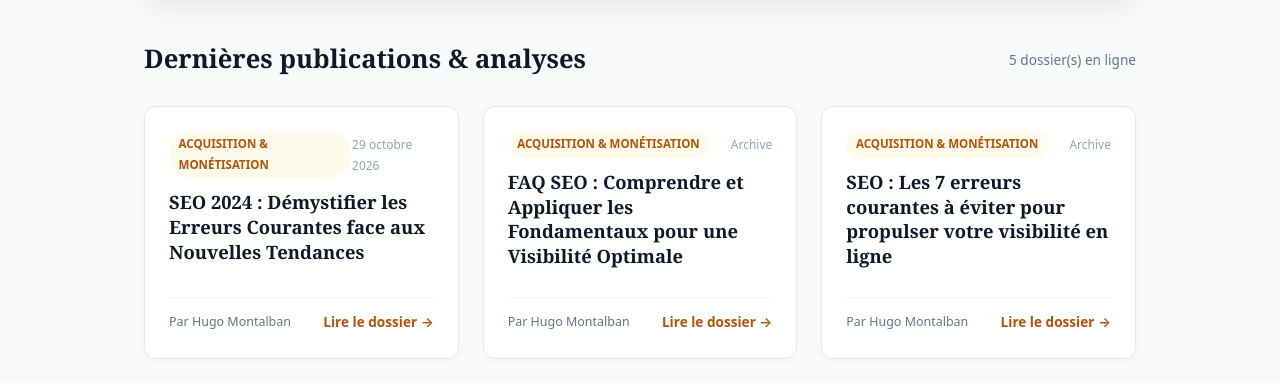
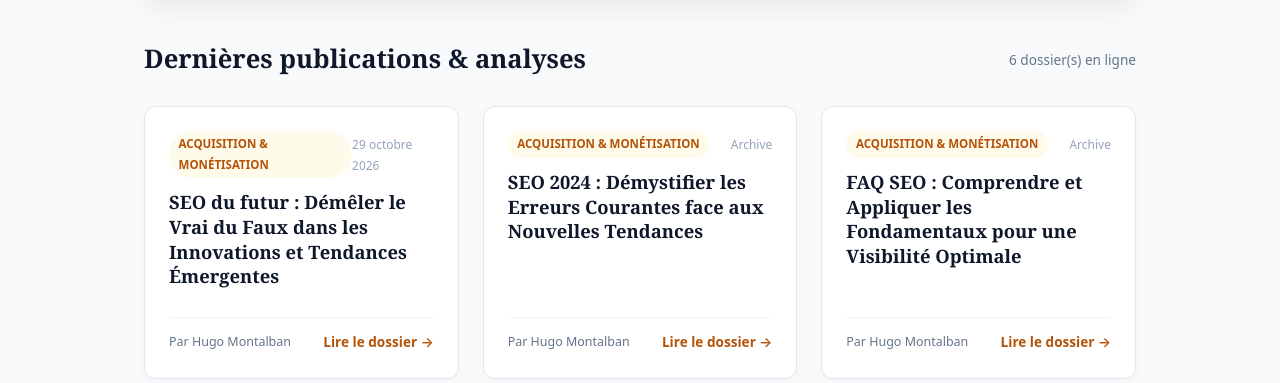
Before and after one commit to vianneydcps-boop/mag-tendances-web-conseils, a plain HTML site: page index.html in a window 1280 px wide. Shown: the part 399-782 px from the top of the page. Drawn offline with Linux system fonts and the light colour scheme.

Commit message:
Mise à jour page d'accueil: SEO du futur : Démêler le Vrai du Faux d

```diff
--- a/index.html
+++ b/index.html
@@ -473,7 +473,7 @@
     <!-- Section Title -->
     <div style="display: flex; align-items: center; justify-content: space-between; margin-bottom: 1.5rem;">
       <h2 style="font-family: var(--font-serif); font-size: 1.6rem; color: #0f172a; font-weight: 700;">Dernières publications & analyses</h2>
-      <span style="font-size: 0.85rem; color: #64748b;">5 dossier(s) en ligne</span>
+      <span style="font-size: 0.85rem; color: #64748b;">6 dossier(s) en ligne</span>
     </div>
 
     <div style="display: grid; gap: 1.5rem; grid-template-columns: repeat(auto-fit, minmax(280px, 1fr));">
@@ -483,6 +483,22 @@
               <div style="display: flex; align-items: center; justify-content: space-between; margin-bottom: 0.75rem;">
                 <span style="background: var(--primary-light); color: var(--primary); font-size: 0.72rem; font-weight: 700; padding: 0.2rem 0.6rem; border-radius: 9999px; text-transform: uppercase;">Acquisition &amp; Monétisation</span>
                 <span style="font-size: 0.75rem; color: #94a3b8;">29 octobre 2026</span>
+              </div>
+              <h3 style="font-family: var(--font-serif); font-size: 1.15rem; line-height: 1.35; margin-bottom: 0.75rem;">
+                <a href="posts/1793286918418-seo-du-futur-demeler-le-vrai-du-faux-dans-les-innovations-et.html" style="color: #0f172a; text-decoration: none; font-weight: 700;">SEO du futur : Démêler le Vrai du Faux dans les Innovations et Tendances Émergentes</a>
+              </h3>
+            </div>
+            <div style="margin-top: 1rem; padding-top: 0.75rem; border-top: 1px solid #f1f5f9; display: flex; justify-content: space-between; align-items: center;">
+              <span style="font-size: 0.78rem; color: #64748b;">Par Hugo Montalban</span>
+              <a href="posts/1793286918418-seo-du-futur-demeler-le-vrai-du-faux-dans-les-innovations-et.html" style="color: var(--primary); font-weight: 600; font-size: 0.85rem; text-decoration: none;">Lire le dossier →</a>
+            </div>
+          </div>
+
+          <div style="background: #ffffff; border: 1px solid #e2e8f0; border-radius: 12px; padding: 1.5rem; display: flex; flex-direction: column; justify-content: space-between; box-shadow: 0 2px 8px rgba(0,0,0,0.03);">
+            <div>
+              <div style="display: flex; align-items: center; justify-content: space-between; margin-bottom: 0.75rem;">
+                <span style="background: var(--primary-light); color: var(--primary); font-size: 0.72rem; font-weight: 700; padding: 0.2rem 0.6rem; border-radius: 9999px; text-transform: uppercase;">Acquisition &amp; Monétisation</span>
+                <span style="font-size: 0.75rem; color: #94a3b8;">Archive</span>
               </div>
               <h3 style="font-family: var(--font-serif); font-size: 1.15rem; line-height: 1.35; margin-bottom: 0.75rem;">
                 <a href="posts/1793286853072-seo-2024-demystifier-les-erreurs-courantes-face-aux-nouvelle.html" style="color: #0f172a; text-decoration: none; font-weight: 700;">SEO 2024 : Démystifier les Erreurs Courantes face aux Nouvelles Tendances</a>
```
